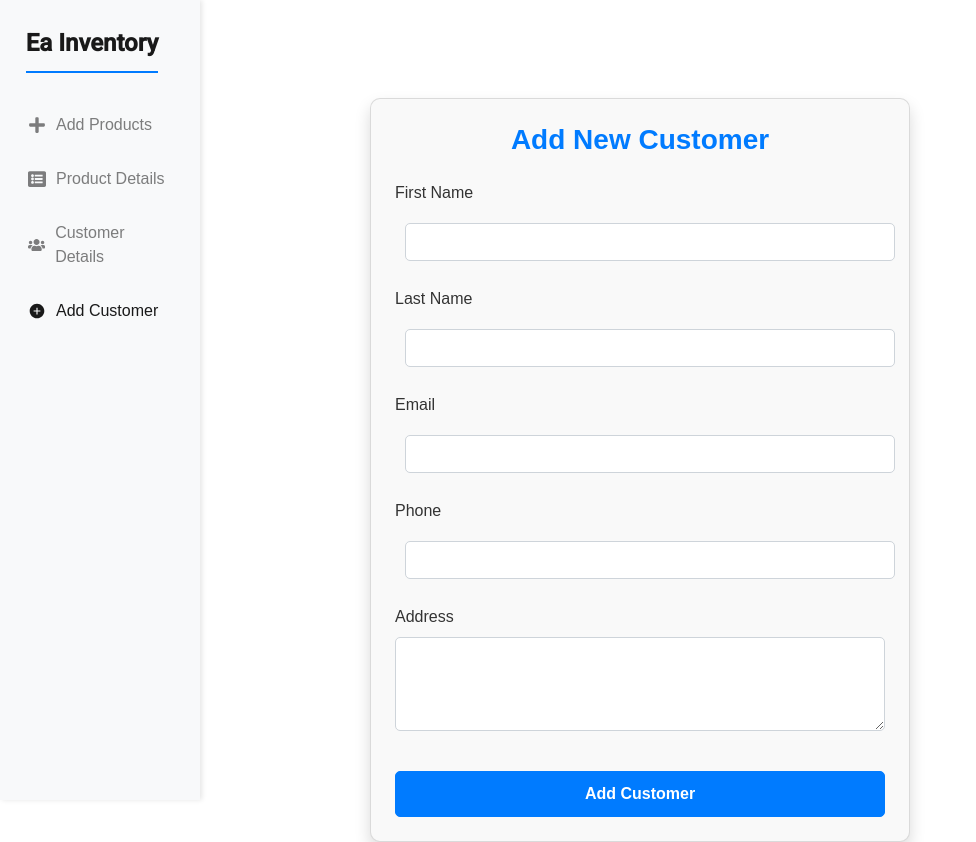
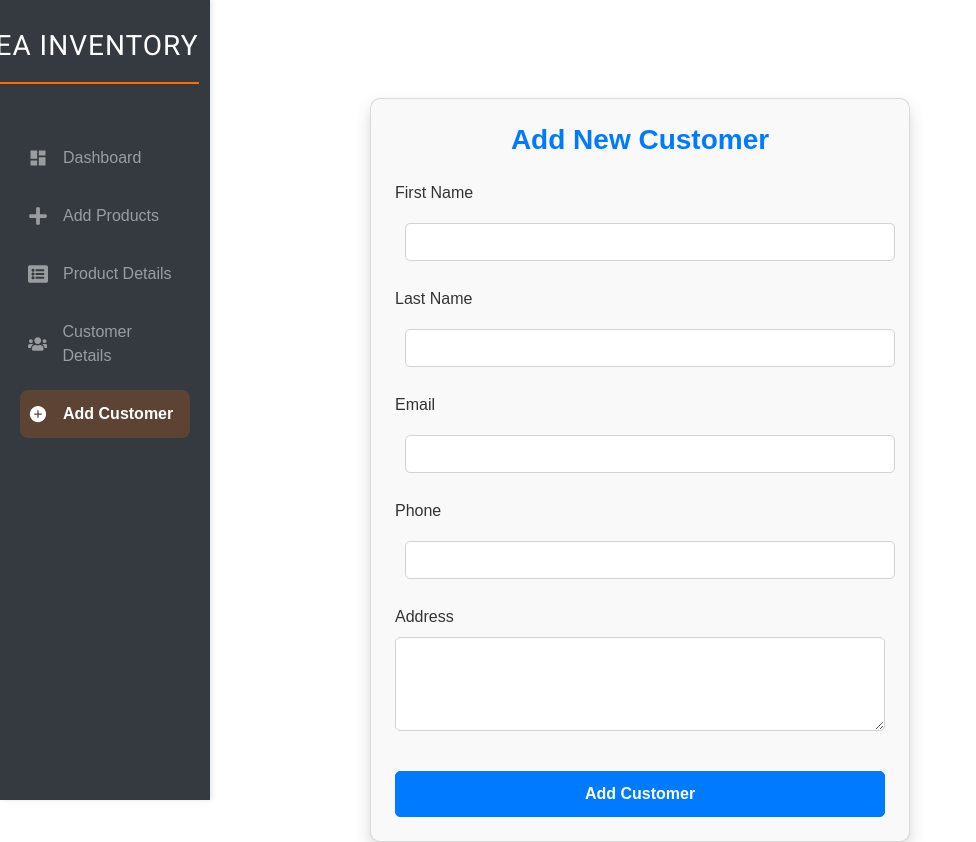
Before and after one commit to ElamaranV/InventoryManagement, a React (Create React App) app in the folder inventory-management/: page /AddCustomer in a window 1280 px wide. Shown: the top 842 px of the page, without its empty margins (0-976 px from the left). Built offline with nearby package versions, Linux system fonts and the light colour scheme.

Commit message:
Fixed footer

```diff
--- a/inventory-management/src/App.js
+++ b/inventory-management/src/App.js
@@ -3,7 +3,7 @@ import { BrowserRouter as Router, Route, Routes } from 'react-router-dom';
 import Home from './Components/Home';
 import Login from './Components/Login';
 import Dashboard from './Components/Dashboard/Dashboard';
-import AddProducts from './Components/addProducts/AddProducts'; // Ensure the component name is capitalized
+import AddProducts from './Components/addProducts/AddProducts';
 import ProductDetails from './Components/ProductDetails/ProductDetails';
 import './Styles/App.css';
 import Footer from './Components/Footer';
@@ -12,17 +12,22 @@ import AddCustomer from './Components/addCustomer/AddCustomer';
 
 const App = () => {
   return (
+    <div className="app-container"> {/* Main wrapper for sticky footer */}
       <Router>
+        <div className="content"> {/* Content wrapper */}
           <Routes>
             <Route path="/" element={<Home />} />
             <Route path="/login" element={<Login />} />
             <Route path="/dashboard" element={<Dashboard />} />
-        <Route path="/addproduct" element={<AddProducts />} /> {/* Updated route path */}
-        <Route path= "/productdetails" element={<ProductDetails/>}></Route>
-        <Route path="/customerDetails" element={<CustomerDetails/>}></Route>
-        <Route path="/AddCustomer" element={<AddCustomer/>}></Route>
+            <Route path="/addproduct" element={<AddProducts />} />
+            <Route path="/productdetails" element={<ProductDetails />} />
+            <Route path="/customerDetails" element={<CustomerDetails />} />
+            <Route path="/AddCustomer" element={<AddCustomer />} />
           </Routes>
+        </div>
+        <Footer /> {/* Footer outside the content */}
       </Router>
+    </div>
   );
 };
 
--- a/inventory-management/src/Components/CustomerDetails/customerDetails.jsx
+++ b/inventory-management/src/Components/CustomerDetails/customerDetails.jsx
@@ -1,6 +1,7 @@
 import React from 'react';
 import './customerDetails.css';
 import { FaUserAlt, FaPhoneAlt, FaEnvelope } from 'react-icons/fa';
+import Sidebar from '../Sidebar';
 
 const CustomerDetails = () => {
   const customers = [
@@ -10,7 +11,10 @@ const CustomerDetails = () => {
   ];
 
   return (
+    <div>
+      <Sidebar/>
     <div className="container mt-4 customer-details">
+
       <h2 className="text-center mb-4">Customer Details</h2>
 
       <div className="row">
@@ -59,6 +63,7 @@ const CustomerDetails = () => {
         </table>
       </div>
     </div>
+    </div>
   );
 };
 
--- a/inventory-management/src/Components/Dashboard/Dashboard.jsx
+++ b/inventory-management/src/Components/Dashboard/Dashboard.jsx
@@ -18,7 +18,7 @@ const data = [
 const Dashboard = () => {
   return (
     <div className="dashboard-layout">
-      <Sidebar />
+      <Sidebar/>
       <div className="dashboard-content">
         <h2>Ecommerce Dashboard</h2>
         <p className="dashboard-subtitle">Here’s what’s going on at your business right now</p>
@@ -81,7 +81,6 @@ const Dashboard = () => {
           </table>
         </div>
       </div>
-      <Footer />
     </div>
   );
 };
--- a/inventory-management/src/Components/Footer.css
+++ b/inventory-management/src/Components/Footer.css
@@ -1,9 +1,10 @@
+/* Footer styles */
 .footer {
   background-color: #f8f9fa;
   padding: 20px;
   text-align: center;
   width: 100%;
-  margin-top: auto;
+  margin-top: auto; /* This will push the footer to the bottom when needed */
 }
 
 .footer-content {
@@ -11,6 +12,7 @@
   font-size: 14px;
 }
 
+/* Footer links */
 .footer a {
   color: #007bff;
   text-decoration: none;
--- a/inventory-management/src/Components/ProductDetails/ProductDetails.jsx
+++ b/inventory-management/src/Components/ProductDetails/ProductDetails.jsx
@@ -1,6 +1,7 @@
 import React from "react";
 import './ProductDetails.css';
 import Sidebar from '../Sidebar';
+import Footer from "../Footer";
 
 const ProductDetails = () => {
     return (
@@ -72,6 +73,7 @@ const ProductDetails = () => {
                 </table>
             </div>
         </div>
+
     );
 }
 
--- a/inventory-management/src/Components/Sidebar.css
+++ b/inventory-management/src/Components/Sidebar.css
@@ -1,9 +1,8 @@
 /* Sidebar Container */
 .sidebar {
-  width: 200px;
-  background-color: #f8f9fa;
+  width: 210px;
+  background-color: #ffffff; /* Black background */
   padding: 20px;
-  box-shadow: 2px 0 5px rgba(0, 0, 0, 0.1);
   height: 100vh;
   position: fixed;
   top: 0;
@@ -11,53 +10,59 @@
   display: flex;
   flex-direction: column;
   justify-content: flex-start;
+  overflow-y: auto;
 }
 
 /* Sidebar Title */
 .sidebar-title {
-  font-size: 24px;
-  font-weight: bold;
-  color: #343a40;
-  margin-bottom: 20px;
-  border-bottom: 2px solid #007bff;
-  padding-bottom: 10px;
+  font-size: 28px;
+  font-weight: normal;
+  color: #07345e;
+  margin-bottom: 30px;
+  padding-bottom: 15px;
   font-family: 'Roboto', sans-serif;
+  text-transform: uppercase;
+  letter-spacing: 1px;
+  border-bottom: 2px solid #ff6b00; /* Orange border */
 }
 
 /* Sidebar Navigation Links */
 .navbar-nav {
-  margin-top: 10px;
+  margin-top: 20px;
 }
 
 .nav-item {
-  margin-bottom: 20px;
+  margin-bottom: 15px;
 }
 
 .sidebar-link {
   display: flex;
   align-items: center;
-  padding: 10px 15px;
+  padding: 12px 20px;
   font-size: 16px;
-  color: #007bff;
+  color: #ff6b00; /* Orange links */
   text-decoration: none;
-  border-radius: 4px;
+  border-radius: 8px;
   transition: all 0.3s ease-in-out;
+  font-weight: 500;
 }
 
 .sidebar-link:hover {
-  background-color: #e9ecef;
-  color: #0056b3;
+  background-color: #1a1a1a; /* Dark hover background */
+  color: #ff6b00; /* Keep the link orange on hover */
+  transform: translateX(5px);
 }
 
+/* Sidebar Icon Styling */
 .sidebar-icon {
-  margin-right: 10px;
-  font-size: 18px;
+  margin-right: 15px;
+  font-size: 20px;
 }
 
-/* Add a subtle box shadow and transition for hover effects */
+/* Glow effect for hover */
 .sidebar-link:hover .sidebar-icon {
-  transform: scale(1.1);
-  transition: transform 0.2s ease;
+  filter: drop-shadow(0 0 5px rgba(255, 107, 0, 0.5));
+  transition: filter 0.3s ease;
 }
 
 /* Navbar collapse customization */
@@ -65,8 +70,27 @@
   flex-grow: 0;
 }
 
-/* Add spacing between sections */
-.sidebar-nav-separator {
-  border-bottom: 1px solid #e9ecef;
-  margin: 20px 0;
+/* Active link style */
+.sidebar-link.active {
+  background-color: rgba(255, 107, 0, 0.2); /* Subtle orange background */
+  color: #ff9d4d;
+  font-weight: 600;
 }
+
+/* Scrollbar customization for webkit browsers */
+.sidebar::-webkit-scrollbar {
+  width: 6px;
+}
+
+.sidebar::-webkit-scrollbar-track {
+  background: #000000; /* Match the background */
+}
+
+.sidebar::-webkit-scrollbar-thumb {
+  background-color: #ffffff;
+  border-radius: 3px;
+}
+
+.sidebar::-webkit-scrollbar-thumb:hover {
+  background-color: #ff6b00; /* Orange scrollbar on hover */
+}
--- a/inventory-management/src/Components/Sidebar.jsx
+++ b/inventory-management/src/Components/Sidebar.jsx
@@ -2,16 +2,23 @@ import React from 'react';
 import { NavLink } from 'react-router-dom';
 import { FaPlus, FaListAlt, FaUsers } from 'react-icons/fa';
 import { IoAddCircleSharp } from "react-icons/io5";
+import { MdDashboard } from "react-icons/md";
 import './Sidebar.css';
 import Footer from './Footer';
 
 const Sidebar = () => {
   return (
     <>
-    <nav className="navbar navbar-expand-lg navbar-light bg-light sidebar">
+    <nav className="navbar navbar-expand-lg navbar-dark bg-dark sidebar">
       <h1 className="navbar-brand sidebar-title">Ea Inventory</h1>
       <div className="navbar-collapse">
         <ul className="navbar-nav flex-column">
+          <li className="nav-item">
+            <NavLink to="/dashboard" className="nav-link sidebar-link">
+              <MdDashboard className="sidebar-icon" />
+              Dashboard
+            </NavLink>
+          </li>
           <li className="nav-item">
             <NavLink to="/addproduct" className="nav-link sidebar-link">
               <FaPlus className="sidebar-icon" />
@@ -29,13 +36,13 @@ const Sidebar = () => {
               <FaUsers className="sidebar-icon" />
               Customer Details
             </NavLink>
-            </li>
-            <li className="nav-item">
+          </li>
+          <li className="nav-item">
             <NavLink to="/AddCustomer" className="nav-link sidebar-link">
               <IoAddCircleSharp className='sidebar-icon' />
               Add Customer
             </NavLink>
-            </li>
+          </li>
         </ul>
       </div>
     </nav>
--- a/inventory-management/src/Components/addCustomer/AddCustomer.jsx
+++ b/inventory-management/src/Components/addCustomer/AddCustomer.jsx
@@ -103,7 +103,6 @@ const AddCustomer = () => {
         </div>
       </div>
     </div>
-    <Footer></Footer>
     </>
   );
 };
```
Lines whose indentation alone changed are shown as unchanged.
